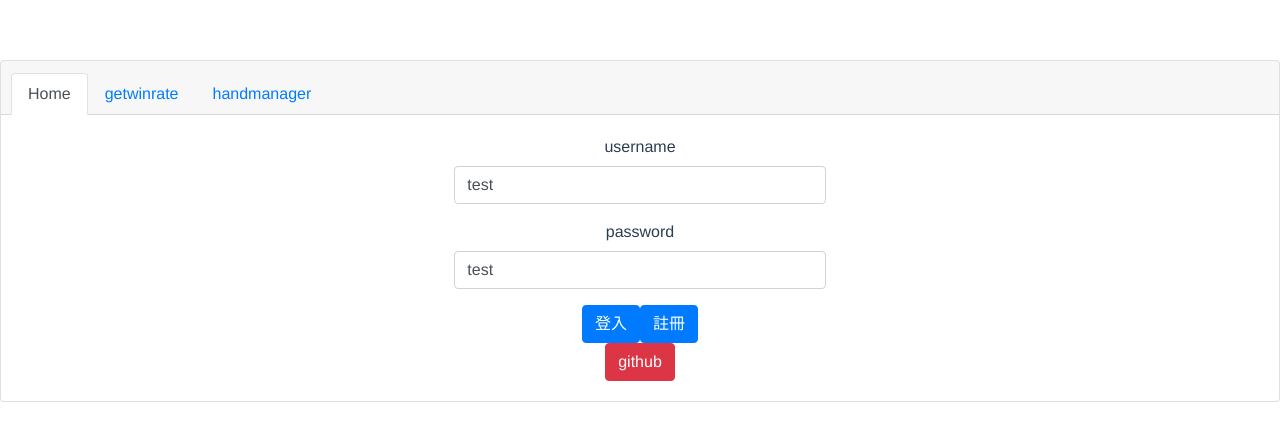
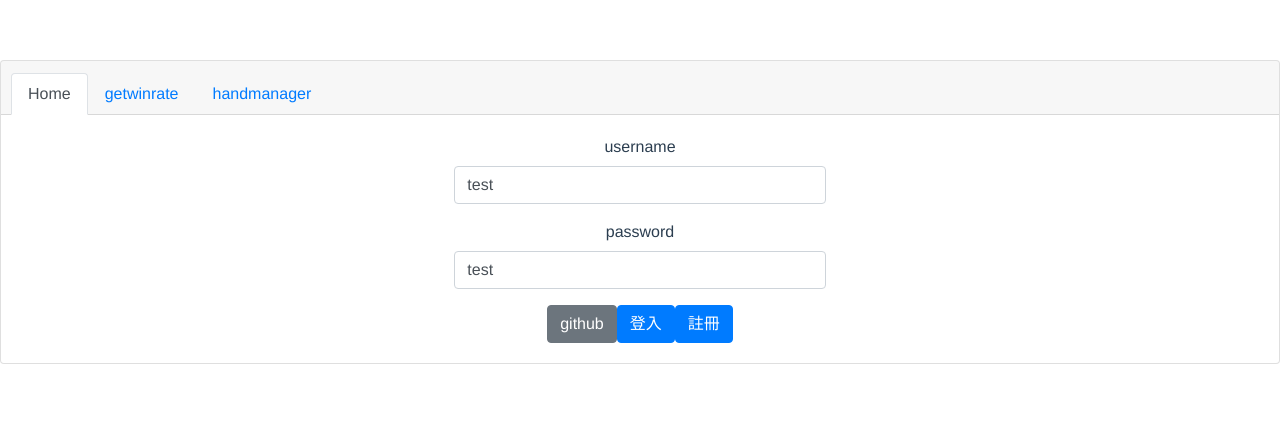
Before and after one commit to abba123/PokerManager, a Vue app in the folder vue/web/: page /#/ in a window 1280 px wide. Shown: the top 440 px of the page. Built offline with nearby package versions, Linux system fonts and the light colour scheme.

Commit message:
finish OAuth

```diff
--- a/vue/web/src/components/login.vue
+++ b/vue/web/src/components/login.vue
@@ -8,14 +8,13 @@
       <b-form-group v-if="!this.$root.token" label="password">
         <b-form-input v-model="password" required></b-form-input>
       </b-form-group>
-
+      <b-button class="btn" @click="oAuth">github</b-button>
       <b-button variant="primary" class="btn" @click="login">登入</b-button>
       <b-button variant="primary" class="btn" @click="register">註冊</b-button>
     </b-form>
     <div v-if="this.$root.token">
       <b-button variant="danger" class="btn" @click="logout">登出</b-button>
     </div>
-    <b-button variant="danger" class="btn" @click="oAuth">github</b-button>
   </div>
 </template>
 
@@ -30,6 +29,7 @@ export default {
       msg: 'Welcome to PokerManager',
       username:"test",
       password:"test",
+      timer: '',
     }
   },
   methods:{
@@ -66,17 +66,23 @@ export default {
       this.$http
         .get('http://'+this.$root.backIP+'/oauth/access')
         .then( (response) => {
-           console.log(this.$http.defaults.headers.common)
-           this.$http.get(response.data)
-           //window.open(response.data)
+           //console.log(this.$http.defaults.headers.common)
+           //this.$http.get(response.data)
+           window.open(response.data)
+           this.timer = setInterval(this.checkOAuth, 5000);
         })
+    },
+    checkOAuth(){
       this.$http
         .get('http://'+this.$root.backIP+'/oauth/check')
         .then( (response) => {
-          this.$root.token = response.data
-          this.$http.defaults.headers.common['Authorization'] = this.$root.token
+          if(response.data){
+            this.$root.token = response.data
+            this.$http.defaults.headers.common['Authorization'] = this.$root.token
+            clearInterval(this.timer);
+          }
         })
-    },
+    }
   }
 }
 </script>
```
Also changed, not shown: 11 other files (tests, documents, lock files or other folders).
